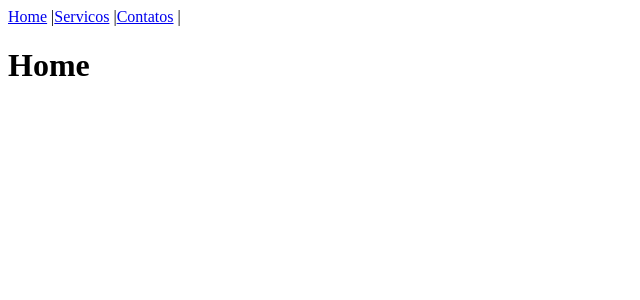
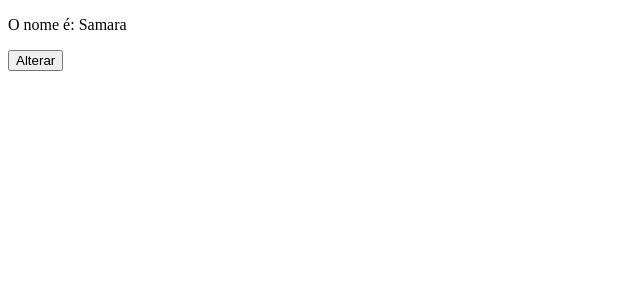
Before and after one commit to samaramiranda/Estudo-Javascript-HTML, a React (Create React App) app in the folder Conteudo-geral/ReactJS/Curso-reactJS-basico/app2/: page / in a window 1280 px wide. Shown: the top 300 px of the page, without its empty margins (0-640 px from the left). Built offline with nearby package versions, Linux system fonts and the light colour scheme.

Commit message:
Aula 043 - Introdução a React Hooks

```diff
--- a/Conteudo-geral/ReactJS/Curso-reactJS-basico/app2/src/App.js
+++ b/Conteudo-geral/ReactJS/Curso-reactJS-basico/app2/src/App.js
@@ -1,34 +1,20 @@
-import React, { Component } from "react"
+import React, { useState } from "react"
 
-import Navegacao from "./components/Navegacao"
-import Home from "./components/Home"
-import Servicos from "./components/Servicos"
-import Contatos from "./components/Contatos"
+const App = () => {
+  const [nome, setNome] = useState("Samara")
 
-import { BrowserRouter as Router, Switch, Route } from "react-router-dom"
+  const alterarNome = () => {
+    setNome("Miranda")
+  }
 
-class App extends Component {
-  render() {
-    return (
-      <Router>
-        <div>
-          <Navegacao></Navegacao>
-
-          <Switch>
-            <Route exact path="/">
-              <Home></Home>
-            </Route>
-            <Route path="/servicos">
-              <Servicos></Servicos>
-            </Route>
-            <Route path="/contatos">
-              <Contatos></Contatos>
-            </Route>
-          </Switch>
-        </div>
-      </Router>
-    )
-  }
+  return (
+    <div>
+      <p>
+        O nome é: {nome}
+      </p>
+      <button onClick={alterarNome}>Alterar</button>
+    </div>
+  )
 }
 
 export default App
--- a/Conteudo-geral/ReactJS/Curso-reactJS-basico/app2/src/components/Contatos.js
+++ /dev/null
@@ -1,11 +0,0 @@
-import React from "react"
-
-const Contatos = () => {
-  return(
-    <div>
-      <h1>Contatos</h1>
-    </div>
-  )
-}
-
-export default Contatos;
--- a/Conteudo-geral/ReactJS/Curso-reactJS-basico/app2/src/components/Home.js
+++ /dev/null
@@ -1,11 +0,0 @@
-import React from "react"
-
-const Home = () => {
-  return(
-    <div>
-      <h1>Home</h1>
-    </div>
-  )
-}
-
-export default Home;
--- a/Conteudo-geral/ReactJS/Curso-reactJS-basico/app2/src/components/Navegacao.js
+++ /dev/null
@@ -1,14 +0,0 @@
-import React from "react"
-import { Link } from "react-router-dom"
-
-const Navegacao = () => {
-  return(
-    <div>
-      <Link to="/">Home</Link> |
-      <Link to="/servicos">Servicos</Link> |
-      <Link to="/contatos">Contatos</Link> |
-    </div>
-  )
-}
-
-export default Navegacao;
--- a/Conteudo-geral/ReactJS/Curso-reactJS-basico/app2/src/components/Servicos.js
+++ /dev/null
@@ -1,11 +0,0 @@
-import React from "react"
-
-const Servicos = () => {
-  return(
-    <div>
-      <h1>Servicos</h1>
-    </div>
-  )
-}
-
-export default Servicos;
```
